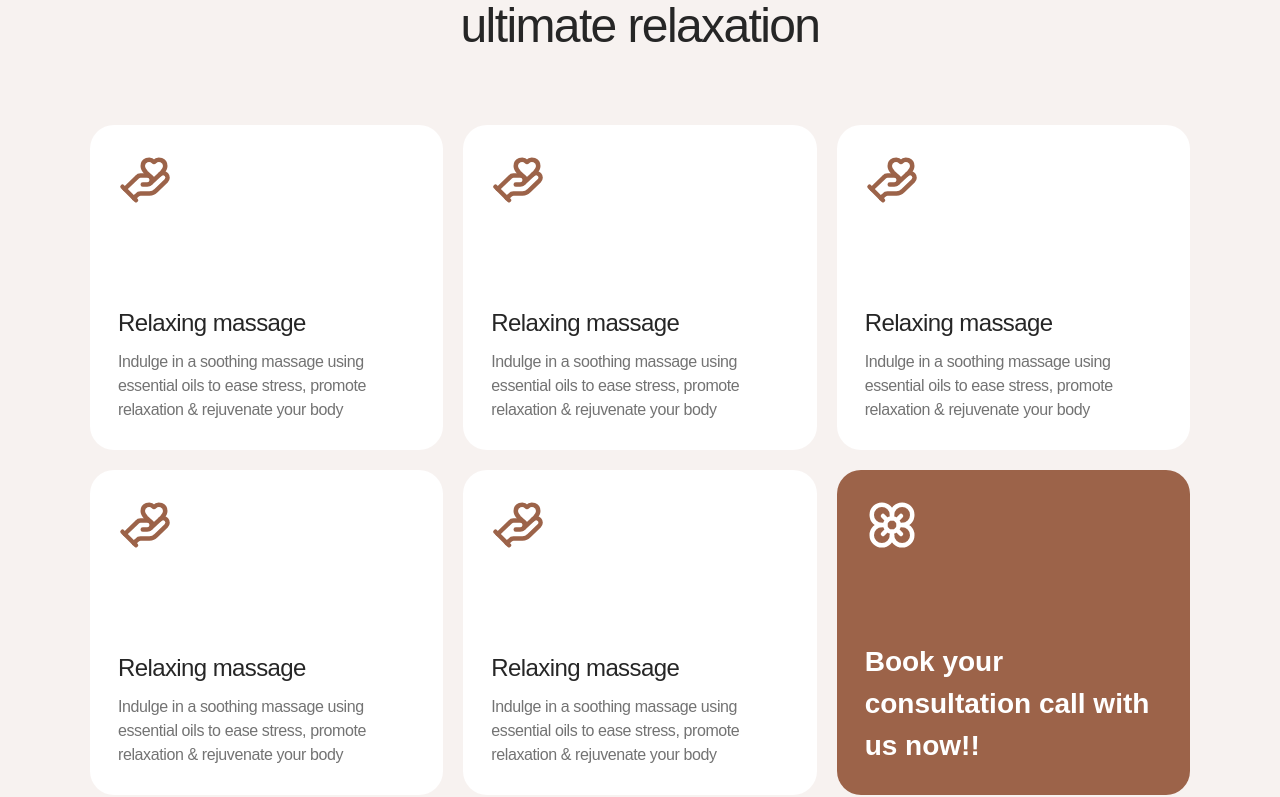
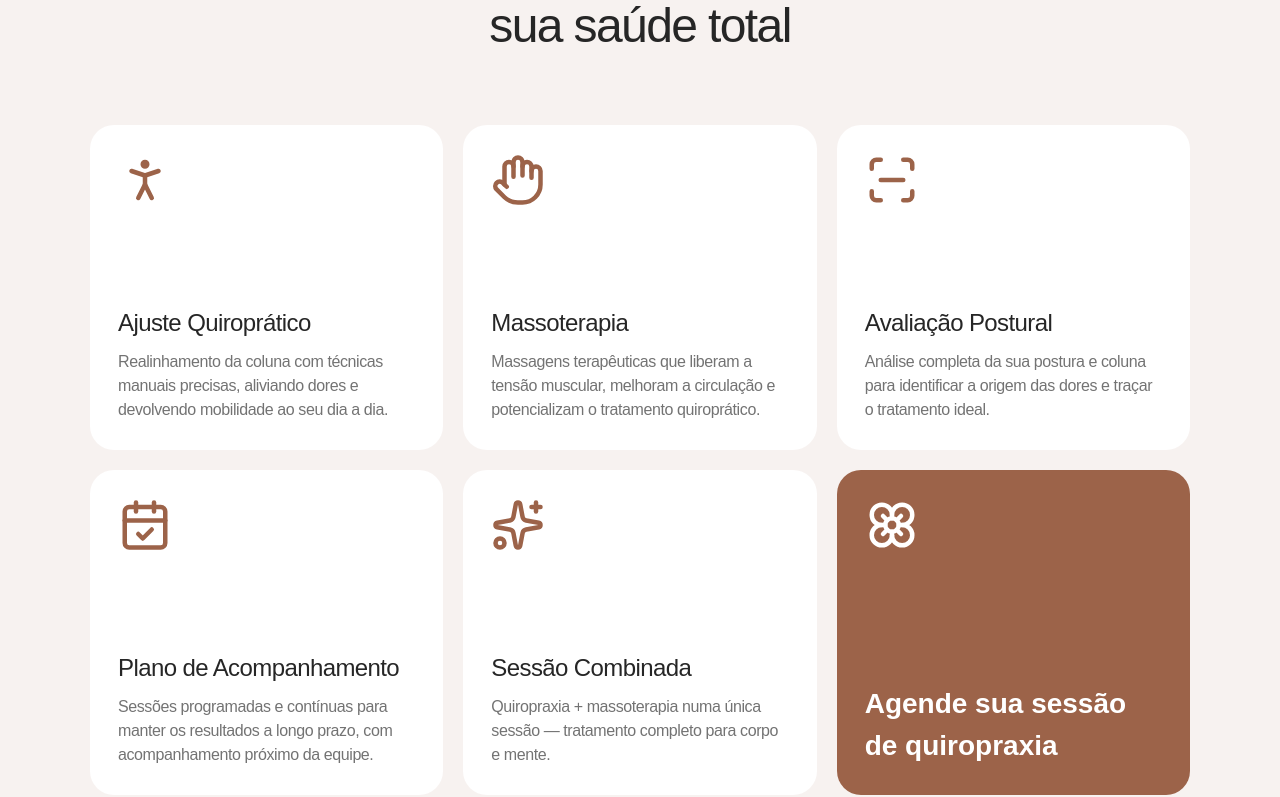
Before and after one commit to HenriqueBragaMoreira/clinica-maos-que-curam, a Next.js app: page / in a window 1280 px wide. Shown: the part 1650-2447 px from the top of the page. Built offline with nearby package versions, Linux system fonts and the light colour scheme; a web font is replaced by a local one.

Commit message:
feat: add distinct service cards with scroll animations

```diff
--- a/src/app/components/services-section.tsx
+++ b/src/app/components/services-section.tsx
@@ -1,5 +1,53 @@
-/** biome-ignore-all lint/suspicious/noArrayIndexKey: <> */
-import { Flower, HandHeart } from "lucide-react";
+import {
+  CalendarCheck,
+  Flower,
+  Hand,
+  type LucideIcon,
+  PersonStanding,
+  ScanLine,
+  Sparkles,
+} from "lucide-react";
+import { Reveal } from "@/components/motion/reveal";
+import { Stagger, StaggerItem } from "@/components/motion/stagger";
+
+type Service = {
+  icon: LucideIcon;
+  title: string;
+  description: string;
+};
+
+const services: Service[] = [
+  {
+    icon: PersonStanding,
+    title: "Ajuste Quiroprático",
+    description:
+      "Realinhamento da coluna com técnicas manuais precisas, aliviando dores e devolvendo mobilidade ao seu dia a dia.",
+  },
+  {
+    icon: Hand,
+    title: "Massoterapia",
+    description:
+      "Massagens terapêuticas que liberam a tensão muscular, melhoram a circulação e potencializam o tratamento quiroprático.",
+  },
+  {
+    icon: ScanLine,
+    title: "Avaliação Postural",
+    description:
+      "Análise completa da sua postura e coluna para identificar a origem das dores e traçar o tratamento ideal.",
+  },
+  {
+    icon: CalendarCheck,
+    title: "Plano de Acompanhamento",
+    description:
+      "Sessões programadas e contínuas para manter os resultados a longo prazo, com acompanhamento próximo da equipe.",
+  },
+  {
+    icon: Sparkles,
+    title: "Sessão Combinada",
+    description:
+      "Quiropraxia + massoterapia numa única sessão — tratamento completo para corpo e mente.",
+  },
+];
 
 export function ServicesSection() {
   return (
@@ -8,49 +56,56 @@ export function ServicesSection() {
       className="flex justify-center items-center py-[72px]"
     >
       <div className="flex flex-col items-center flex-1 gap-[72px] max-w-[1100px]">
-        <div className="flex flex-col gap-5">
+        <Reveal className="flex flex-col gap-5">
           <div className="flex items-center justify-center gap-2.5">
             <div className="rounded-full bg-title-topic size-2.5" />
 
             <h2 className="text-lg font-medium font-satoshi text-black tracking-[-0.54px]">
-              Services
+              Serviços
             </h2>
           </div>
 
           <p className="text-primary text-5xl font-medium max-w-[550px] text-center tracking-[-1.61px] leading-[54px]">
-            Exclusive spa services for ultimate relaxation
+            Serviços quiropráticos para sua saúde total
           </p>
-        </div>
+        </Reveal>
 
-        <div className="grid grid-cols-3 gap-5">
-          {Array.from({ length: 5 }).map((_, index) => (
-            <div
-              key={index}
-              className="flex flex-col justify-between bg-white p-7 rounded-3xl h-[325px]"
+        <Stagger className="grid grid-cols-3 gap-5">
+          {services.map((service) => {
+            const Icon = service.icon;
+
+            return (
+              <StaggerItem
+                key={service.title}
+                whileHover={{ y: -6 }}
+                className="flex flex-col justify-between bg-white p-7 rounded-3xl h-[325px] hover:shadow-lg transition-shadow"
               >
-              <HandHeart className="text-title-topic" size={54} />
+                <Icon className="text-title-topic" size={54} />
 
                 <div className="flex flex-col gap-2 *:font-medium">
                   <span className="text-2xl text-primary tracking-[-0.60px] leading-[38px]">
-                  Relaxing massage
+                    {service.title}
                   </span>
 
                   <span className="text-secondary font-satoshi tracking-[-0.40px]">
-                  Indulge in a soothing massage using essential oils to ease
-                  stress, promote relaxation & rejuvenate your body
+                    {service.description}
                   </span>
                 </div>
-            </div>
-          ))}
+              </StaggerItem>
+            );
+          })}
 
-          <div className="flex flex-col justify-between bg-title-topic p-7 rounded-3xl h-[325px]">
+          <StaggerItem
+            whileHover={{ scale: 1.02 }}
+            className="flex flex-col justify-between bg-title-topic p-7 rounded-3xl h-[325px]"
+          >
             <Flower className="text-white" size={54} />
 
             <span className="text-white text-[28px] font-semibold">
-              Book your consultation call with us now!!
+              Agende sua sessão de quiropraxia
             </span>
-          </div>
-        </div>
+          </StaggerItem>
+        </Stagger>
       </div>
     </section>
   );
```
Lines whose indentation alone changed are shown as unchanged.
